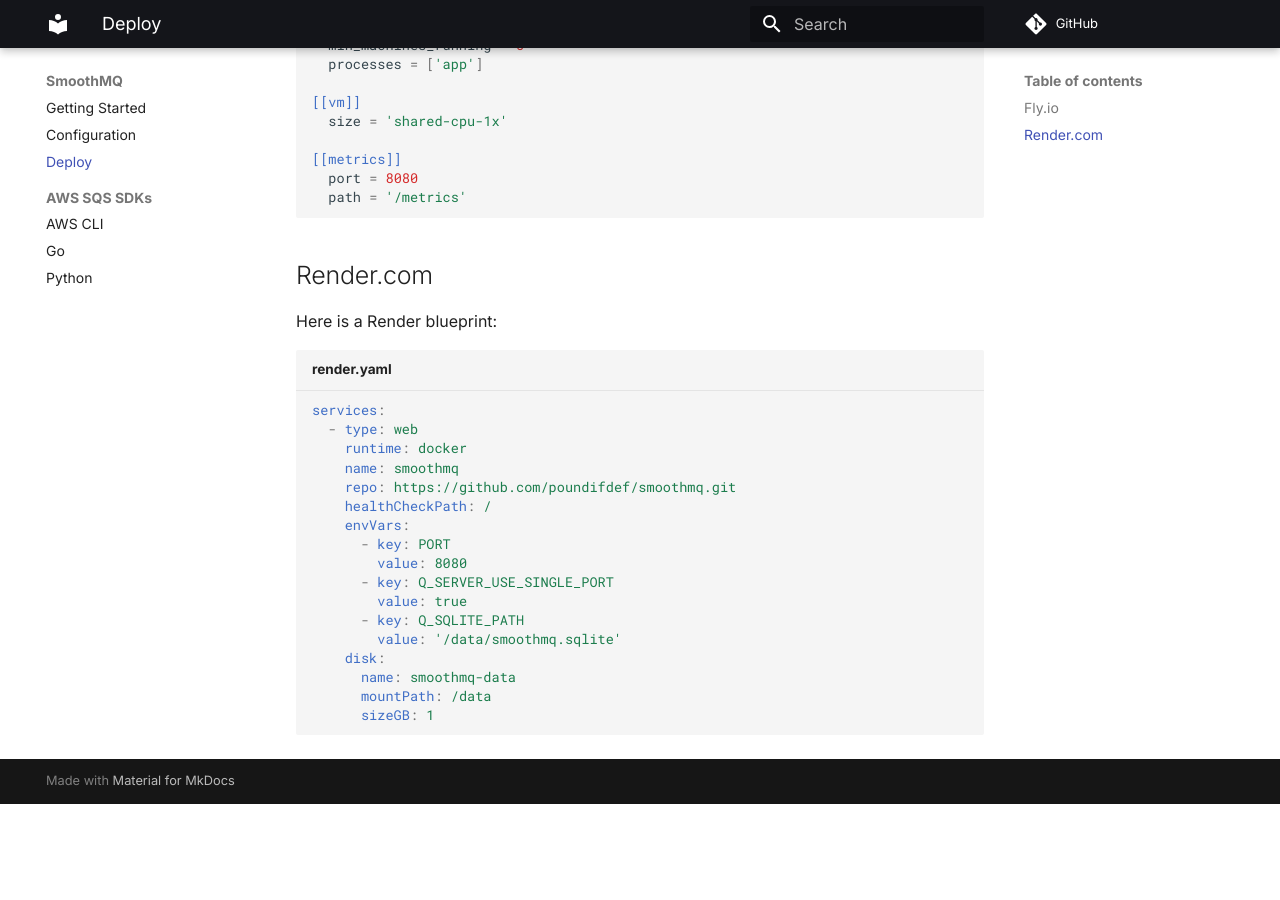
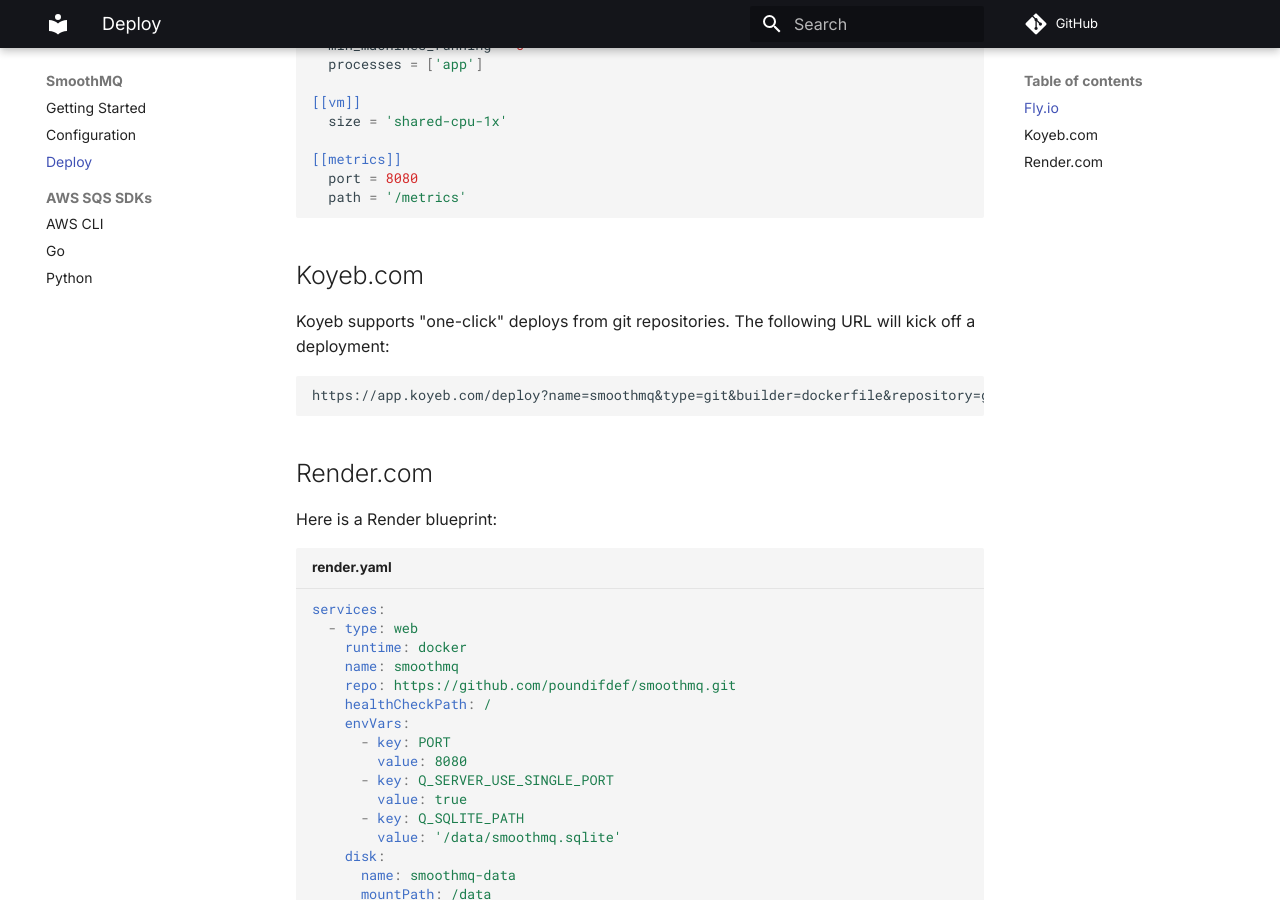
Before and after one commit to poundifdef/smoothmq-docs, an MkDocs documentation site: the page built from docs/deploy.md, in a window 1280 px wide and 900 px high, scrolled down 763 px. Built offline with MkDocs 1.6.1 and Material for MkDocs 9.7.7, drawn with Linux system fonts in a browser that asks for light colours; comment, search, counter and statistics services are not loaded; before the commit the page ends 1567 px from its top, so only the background shows below that.

Commit message:
add koyeb

````diff
--- a/docs/deploy.md
+++ b/docs/deploy.md
@@ -39,6 +39,16 @@
   path = '/metrics'
 ```
 
+## Koyeb.com
+
+Koyeb supports "one-click" deploys from git repositories. The following URL will
+kick off a deployment:
+
+```
+https://app.koyeb.com/deploy?name=smoothmq&type=git&builder=dockerfile&repository=github.com/poundifdef/smoothmq&branch=main&ports=8080;http;/&env[Q_SERVER_USE_SINGLE_PORT]=true
+```
+
+
 ## Render.com
 
 Here is a Render blueprint:
````
Also changed, not shown: docs/AWS SQS SDKs/python.md (+3 -0 lines).
